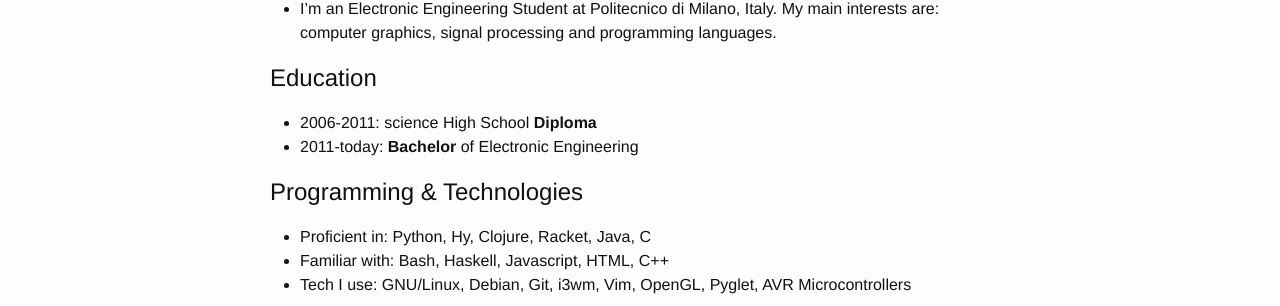
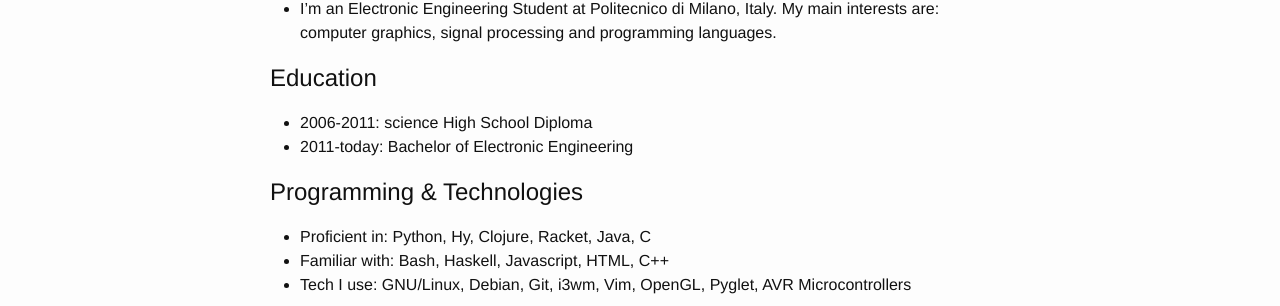
Before and after one commit to edne/edne.github.io, a Jekyll site: the page built from cv.md, in a window 1280 px wide. Shown: the part 415-721 px from the top of the page. Built offline with Jekyll 4.4.1, drawn with Linux system fonts in a browser that asks for light colours.

Commit message:
removed bold

```diff
--- a/cv.md
+++ b/cv.md
@@ -22,8 +22,8 @@ Edoardo Negri
 
 
 ## Education
-* 2006-2011: science High School **Diploma**
-* 2011-today: **Bachelor** of Electronic Engineering
+* 2006-2011: science High School Diploma
+* 2011-today: Bachelor of Electronic Engineering
 
 ## Programming & Technologies
 * Proficient in: Python, Hy, Clojure, Racket, Java, C
```
Also changed, not shown: 1 other file.
